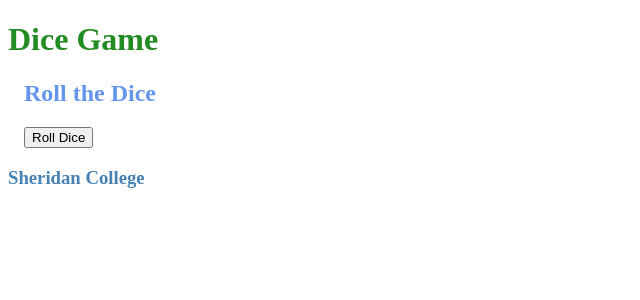
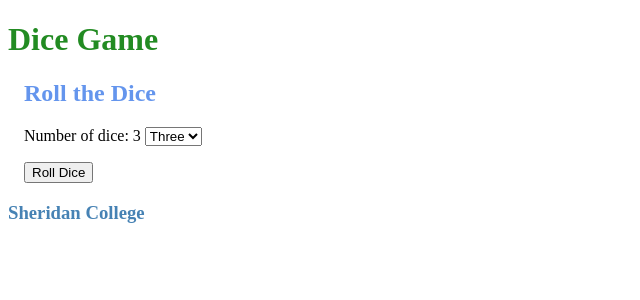
Before and after one commit to tetervak/DiceGame-Angular-F2025, an Angular app: page / in a window 1280 px wide. Shown: the top 300 px of the page, without its empty margins (0-640 px from the left). Built offline with nearby package versions, Linux system fonts and the light colour scheme.

Commit message:
made the number of dice selectable

```diff
--- a/src/app/app.html
+++ b/src/app/app.html
@@ -1,6 +1,15 @@
 <app-my-header></app-my-header>
 <main>
   <h2>Roll the Dice</h2>
+  <p>
+    Number of dice: {{numberOfDice}}
+    <select [(ngModel)]="numberOfDice">
+      <option value="1">One</option>
+      <option value="2">Two</option>
+      <option value="3">Three</option>
+      <option value="4">Four</option>
+    </select>
+  </p>
   @if (rollData != undefined){
     <p>
       @for (diceValue of rollData.values; track $index){
--- a/src/app/app.ts
+++ b/src/app/app.ts
@@ -1,14 +1,16 @@
-import { Component, signal } from '@angular/core';
+import { Component } from '@angular/core';
 import {MyHeader} from './my-header/my-header';
 import {MyFooter} from './my-footer/my-footer';
 import {RollData} from './roll-data';
+import {FormsModule} from '@angular/forms';
 
 
 @Component({
   selector: 'app-root',
   imports: [
     MyHeader,
-    MyFooter
+    MyFooter,
+    FormsModule
   ],
   templateUrl: './app.html',
   styleUrl: './app.css'
```
